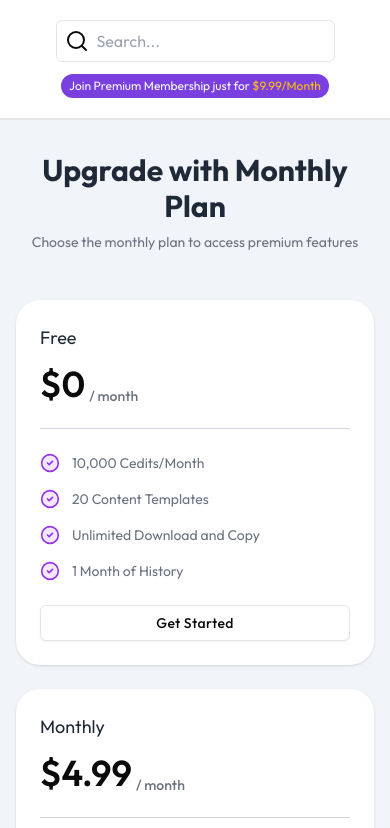
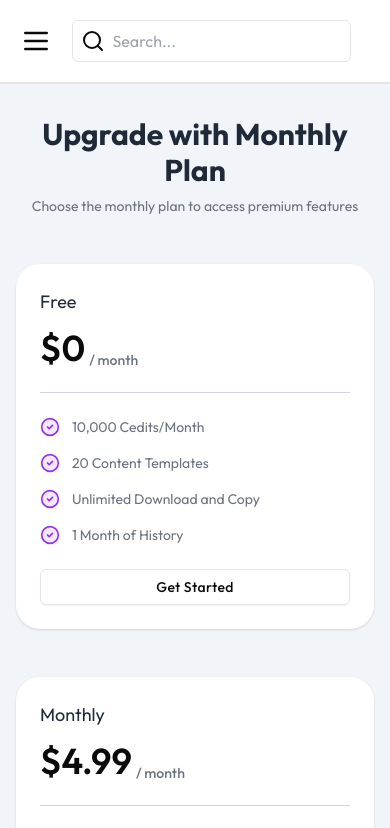
Before and after one commit to TechBot505/InspireAI, a Next.js app: page /dashboard/billing in a window 390 px wide. Shown: the top 828 px of the page. Built offline with nearby package versions, Linux system fonts and the light colour scheme; no server answers.

Commit message:
Added Toggle for SideNav

```diff
--- a/app/api/create-subscription/route.js
+++ b/app/api/create-subscription/route.js
@@ -14,7 +14,9 @@ export async function POST(req, res) {
     total_count: 1,
     quantity: 1,
     addons: [],
-    notes: {},
+    notes: {
+      key: 'value'
+    },
   });
 
   return NextResponse.json(result);
--- a/app/dashboard/_components/Header.tsx
+++ b/app/dashboard/_components/Header.tsx
@@ -1,10 +1,22 @@
 import { UserButton } from "@clerk/nextjs";
-import { Search } from "lucide-react";
+import { Menu, Search } from "lucide-react";
 import React from "react";
 
-function Header() {
+interface PROPS {
+  setShowSidebar: (value: boolean) => void;
+}
+
+function Header({ setShowSidebar }: PROPS) {
   return (
-    <div className="p-5 shadow-sm border-b-2 flex flex-col gap-3 sm:flex-row bg-white justify-between items-center">
+    <div className="p-5 shadow-sm border-b-2 flex flex-row gap-3 bg-white justify-between items-center">
+      <div className="lg:hidden">
+        <Menu
+          size={32}
+          onClick={() => {
+            setShowSidebar(true);
+          }}
+        />
+      </div>
       <div className="flex gap-2 items-center p-2 border rounded-md max-w-lg">
         <Search size={24} />
         <input
@@ -14,7 +26,7 @@ function Header() {
         />
       </div>
       <div className="flex gap-5 items-center">
-        <h2 className="bg-primary p-1 rounded-full text-xs text-white px-2">
+        <h2 className="bg-primary p-1 hidden lg:block rounded-full text-xs text-white px-2">
           Join Premium Membership just for{" "}
           <span className="text-secondary">$9.99/Month</span>
         </h2>
--- a/app/dashboard/_components/SideNav.tsx
+++ b/app/dashboard/_components/SideNav.tsx
@@ -1,6 +1,6 @@
 "use client";
 
-import { FileClock, Home, Settings, WalletCards } from "lucide-react";
+import { FileClock, Home, Settings, WalletCards, X } from "lucide-react";
 import Image from "next/image";
 import { usePathname } from "next/navigation";
 import React from "react";
@@ -13,7 +13,12 @@ interface MENU {
   path: string;
 }
 
-function SideNav() {
+interface PROPS {
+  showSidebar: boolean;
+  setShowSidebar: (value: any) => void;
+}
+
+function SideNav({ showSidebar, setShowSidebar }: PROPS) {
   const path = usePathname();
 
   const MenuList: MENU[] = [
@@ -40,15 +45,26 @@ function SideNav() {
   ];
 
   return (
-    <div className="h-screen relative p-5 shadow-sm border bg-white">
-      <div className="flex justify-center gap-1 items-center">
-        <Image width={42} height={42} alt="logo" src={"/logo.png"} />
-        <span className="font-bold text-xl">Inspire AI</span>
+    <div
+      className={`${
+        showSidebar ? "ml-0" : "ml-[-340px]"
+      } lg:ml-0 w-72 lg:w-64 transition-[margin-left] ease-in-out duration-500 h-screen fixed p-5 shadow-sm border bg-white z-10`}
+    >
+      <div className="flex flex-row justify-between items-center">
+        <div className="flex justify-center gap-1 items-center">
+          <Image width={42} height={42} alt="logo" src={"/logo.png"} />
+          <span className="font-bold text-xl">Inspire AI</span>
+        </div>
+        <X
+          size={24}
+          className="lg:hidden cursor-pointer hover:text-gray-700"
+          onClick={() => setShowSidebar(false)}
+        />
       </div>
       <hr className="my-5 border" />
       <div className="mt-3">
         {MenuList.map((menu, index) => (
-          <Link key={index} href={menu.path}>
+          <Link key={index} href={menu.path} onClick={() => setShowSidebar(false)}>
             <div
               className={`flex items-center mb-3 p-3 gap-2 cursor-pointer hover:bg-primary hover:text-white rounded-lg ${
                 path === menu.path && "bg-primary text-white"
--- a/app/dashboard/billing/page.tsx
+++ b/app/dashboard/billing/page.tsx
@@ -2,15 +2,16 @@
 import React from "react";
 import { Button } from "@/components/ui/button";
 import { CircleCheckIcon } from "lucide-react";
-// import axios from "axios";
+import axios from "axios";
 
 function Billing() {
 
   const handleSubscribe = () => {
-    // Add your subscription code here
-    // axios.post("/api/create-subscription", {}).then((res) => {
+    // axios.post('/api/create-subscription', {}).then((res) => {
     //   console.log(res.data);
-    // })
+    // }).catch((err) => {
+    //   console.log(err);
+    // });
     console.log("Subscribed");
   };
 
@@ -26,7 +27,7 @@ function Billing() {
           </p>
         </div>
 
-        <div className="grid sm:grid-cols-2 grid-cols-1 mx-auto gap-6 max-w-2xl max-sm:mx-auto mt-12">
+        <div className="grid sm:grid-cols-2 grid-cols-1 mx-auto gap-12 max-w-2xl max-sm:mx-auto mt-12">
           <div className="bg-white shadow rounded-3xl p-6 hover:scale-105 transition-all duration-300">
             <h4 className="text-gray-800 text-lg mb-3">Free</h4>
             <h3 className="text-4xl font-semibold ">
--- a/app/dashboard/content/_components/OutputSection.tsx
+++ b/app/dashboard/content/_components/OutputSection.tsx
@@ -21,7 +21,7 @@ function OutputSection({ aiResponse }: PROPS) {
   }
 
   return (
-    <div className="bg-white shadow-lg border rounded-lg">
+    <div className="bg-white shadow-lg border rounded-lg z-5">
       <div className="flex justify-between item-center p-5">
         <h2 className="font-medium text-lg">Your Result</h2>
         <Button className="flex gap-2" onClick={handleCopy}>
--- a/app/dashboard/layout.tsx
+++ b/app/dashboard/layout.tsx
@@ -1,4 +1,5 @@
-import React from "react";
+"use client"
+import React, { useState } from "react";
 import SideNav from "./_components/SideNav";
 import Header from "./_components/Header";
 import { TotalUsageContextProvider } from "../(context)/TotalUsageContext";
@@ -8,14 +9,16 @@ function DashboardLayout({
 }: Readonly<{
   children: React.ReactNode;
 }>) {
+  const [showSideBar, setShowSideBar] = useState<boolean>(false);
+
   return (
     <TotalUsageContextProvider>
-    <div className="h-full bg-slate-100">
-      <div className="lg:w-64 hidden lg:block fixed">
-        <SideNav />
+    <div className="h-screen bg-slate-100">
+      <div>
+        <SideNav showSidebar={showSideBar} setShowSidebar={setShowSideBar} />
       </div>
       <div className="lg:ml-64">
-        <Header />
+        <Header setShowSidebar={setShowSideBar} />
         {children}
       </div>
     </div>
```
